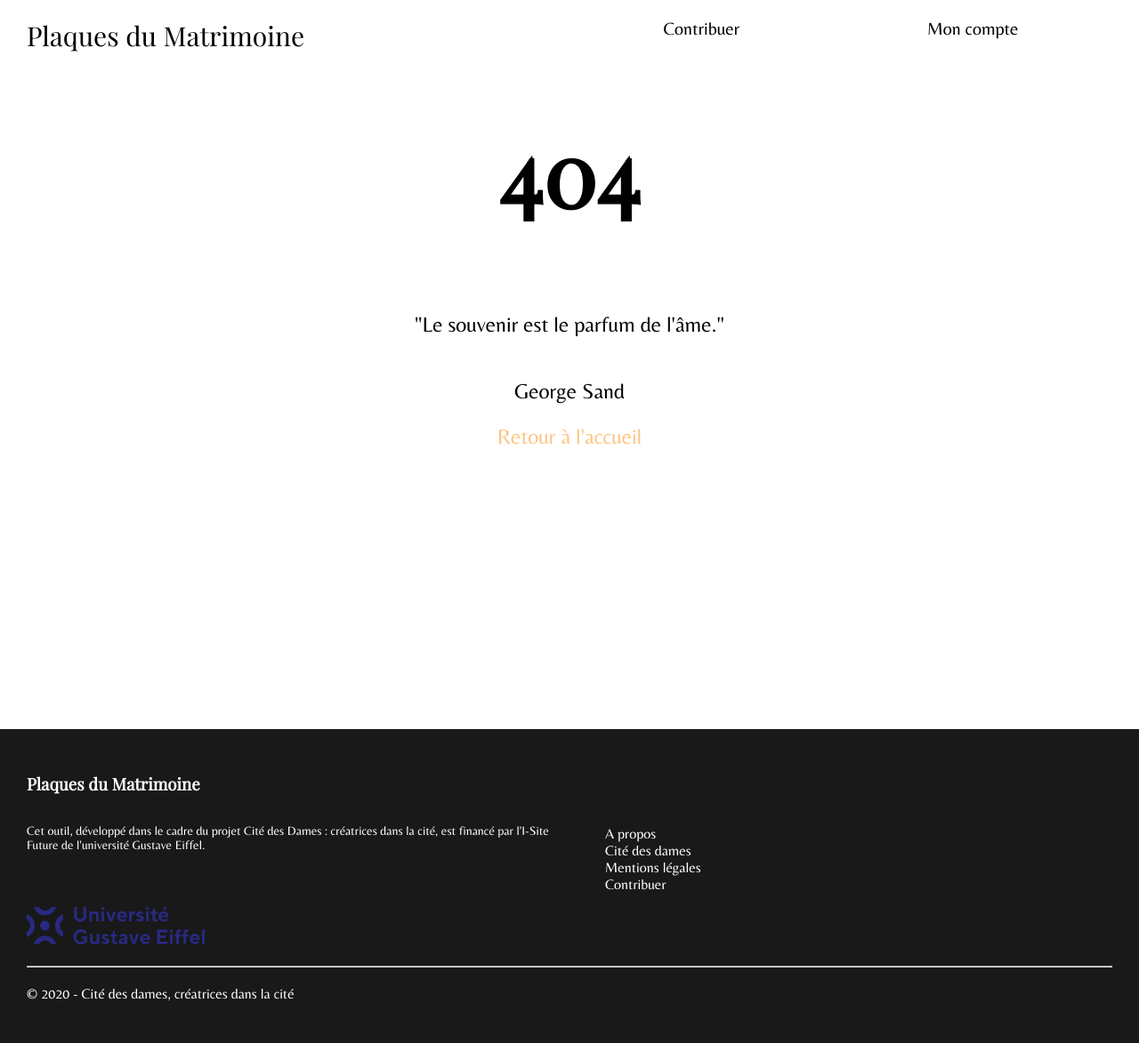
After one commit to PhilippeGambette/PlaquesDuMatrimoine, a PHP site: page /proto_front/404.php in a window 1280 px wide. The commit adds this page. Shown: the whole page at 89% size. Run offline with PHP 8.4, Linux system fonts and the light colour scheme; a stand-in replaces the project's code that opens the database connection.

Commit message:
Avancement front
- Les éléments de la navbar et le footer sont dans des fichiers PHP
- Amélioration du script de géolocalisation
- Page 404

```diff
--- /dev/null
+++ b/proto_front/404.php
@@ -0,0 +1,25 @@
+<!DOCTYPE html>
+<html lang="fr">
+<head>
+ <meta charset="UTF-8">
+ <meta name="viewport" content="width=device-width, initial-scale=1.0">
+ <title>404</title>
+ <link rel="stylesheet" href="css/style.css">
+</head>
+<body>
+ <?php require 'include/__navbar.php' ?>
+  <div class="container-404">
+   <div class="all-404">
+    <h1 class="number-404">404</h1>
+     <p class="quote-404">
+     "Le souvenir est le parfum de l'âme."
+     </p>
+     <p class="author-404">
+      George Sand
+     </p>
+     <a class="link-404" href="index.php">Retour à l'accueil</a>
+   </div>
+  </div>
+ <?php require 'include/__footer.php' ?>
+</body>
+</html>
--- a/proto_front/css/_config.scss
+++ b/proto_front/css/_config.scss
@@ -9,9 +9,10 @@ $font-size-text-link: 1rem;
 $nav-title-mobile: 1.25rem;
 $nav-elem-color: #FFFFFF;
 $background-footer: #191919;
+$link-color: #FFC482;
 
 @mixin height-container{
- height: calc(100vh - 64px);
+ height: calc(100vh - 40px);
 }
 
 @mixin padding-l-r {
--- a/proto_front/css/style.css
+++ b/proto_front/css/style.css
@@ -115,20 +115,22 @@ ul {
 }
 
 .container-main {
+  padding-left: 30px;
+  padding-right: 30px;
+  height: calc(100vh - 40px);
   display: -webkit-box;
   display: -ms-flexbox;
   display: flex;
   padding-bottom: 30px;
+  overflow: auto;
   width: 100%;
-  height: 85vh;
-  padding-left: 30px;
-  padding-right: 30px;
 }
 
 .container-apropos {
   padding-left: 30px;
   padding-right: 30px;
-  height: auto;
+  height: calc(100vh - 40px);
+  overflow: auto;
 }
 
 .container-apropos h1 {
@@ -136,12 +138,79 @@ ul {
   font-family: "Playfair";
 }
 
-.container-apropos p {
+.container-404 {
+  padding-left: 30px;
+  padding-right: 30px;
+  height: calc(100vh - 40px);
+  overflow: auto;
+}
+
+.container-404 a {
   font-family: "Belleza";
+}
+
+.all-404 {
+  display: -webkit-box;
+  display: -ms-flexbox;
+  display: flex;
+  -webkit-box-orient: vertical;
+  -webkit-box-direction: normal;
+      -ms-flex-direction: column;
+          flex-direction: column;
+  -webkit-box-pack: center;
+      -ms-flex-pack: center;
+          justify-content: center;
+  -webkit-box-align: center;
+      -ms-flex-align: center;
+          align-items: center;
+}
+
+.number-404 {
+  font-family: "Playfair";
+  font-size: 6.25rem;
+}
+
+.quote-404, .author-404 {
+  font-family: "Belleza";
+  font-size: 1.5rem;
+  display: -webkit-box;
+  display: -ms-flexbox;
+  display: flex;
+  text-align: center;
+  -webkit-box-pack: center;
+      -ms-flex-pack: center;
+          justify-content: center;
+}
+
+.link-404 {
+  color: #FFC482;
+  font-size: 1.5rem;
+}
+
+.link-404:visited {
+  color: #FFC482;
 }
 
 .bloc-text {
   max-height: 100%;
+}
+
+.bloc-text p {
+  font-family: "Belleza";
+  font-size: 1.25rem;
+}
+
+.bloc-text ul {
+  font-family: "Belleza";
+  font-size: 1.25rem;
+}
+
+.bloc-text a {
+  color: #FFC482;
+}
+
+.bloc-text a:visited {
+  color: #FFC482;
 }
 
 .container-left {
@@ -304,6 +373,9 @@ hr {
   .nav-menu img {
     display: none;
   }
+  .container-main {
+    height: auto;
+  }
   .container-left h1 {
     text-align: center;
     display: -webkit-box;
@@ -332,6 +404,9 @@ hr {
             align-items: center;
     width: 100%;
   }
+  .container-apropos {
+    height: auto;
+  }
   .call-scroll {
     display: none;
   }
--- a/proto_front/css/style.scss
+++ b/proto_front/css/style.scss
@@ -54,7 +54,6 @@ ul{
 
 .input-home{
   border-radius: 20px;
-  // width: 320px;
   width: 20rem;
   height: 2.5rem;
   border: solid 1px black;
@@ -74,28 +73,80 @@ ul{
 }
 
 .container-main {
+  @include padding-l-r;
+  @include height-container;
   display: flex;
   padding-bottom: 30px;
+  overflow: auto;
   width: 100%;
-  height: 85vh;
-  @include padding-l-r;
 }
 
 .container-apropos{
   @include padding-l-r;
-  height: auto;
+  @include height-container;
+  overflow: auto;
   h1{
     font-size: 3.125rem;
     font-family: $Playfair-family;
   }
+}
 
-  p{
+.container-404{
+  @include padding-l-r;
+  @include height-container;
+  overflow: auto;
+  a{
     font-family: $Belleza-family;
+  }
+}
+
+.all-404{
+  display: flex;
+  flex-direction: column;
+  justify-content: center;
+  align-items: center;
+}
+
+.number-404{
+  font-family: $Playfair-family;
+  font-size: 6.25rem;
+}
+
+.quote-404,.author-404{
+  font-family: $Belleza-family;
+  font-size: 1.5rem;
+  display: flex;
+  text-align: center;
+  justify-content: center;
+}
+
+.link-404{
+  color: $link-color;
+  font-size: 1.5rem;
+
+  &:visited{
+    color: $link-color;
   }
 }
 
 .bloc-text{
   max-height: 100%;
+    p{
+      font-family: $Belleza-family;
+      font-size: 1.25rem;
+    }
+    ul{
+      font-family: $Belleza-family;
+      font-size: 1.25rem;
+    }
+
+    a{
+      color: $link-color;
+
+      &:visited{
+        color: $link-color;
+      }
+    }
 }
 
 .container-left {
@@ -239,6 +290,10 @@ hr{
     }
   }
 
+  .container-main{
+    height: auto;
+  }
+
   .container-left{
     h1{
       text-align: center;
@@ -263,6 +318,10 @@ hr{
     }
   }
 
+  .container-apropos{
+    height: auto;
+  }
+
   .call-scroll{
     display: none;
   }
--- /dev/null
+++ b/proto_front/include/__footer.php
@@ -0,0 +1,24 @@
+<div class="footer-all">
+  <h3 class="titre-footer">Plaques du Matrimoine</h3>
+ <div class="footer">
+  <div class="footer-left">
+   <p>Cet outil, développé dans le cadre du projet Cité des Dames : créatrices dans la cité, est financé par l'I-Site Future de l'université Gustave Eiffel.</p>
+  </div>
+  <div class="footer-right">
+   <ul>
+    <li><a href="apropos.php">A propos</a></li>
+    <li><a href="https://citedesdames.hypotheses.org/">Cité des dames</a></li>
+    <li><a href="#">Mentions légales</a></li>
+    <li><a href="#">Contribuer</a></li>
+   </ul>
+  </div>
+ </div>
+ <a href="https://univ-eiffel.fr">
+  <img src="img/logo-eiffel.png" alt=""  width="200px">
+ </a>
+ <hr>
+ <p class="copyright">
+  © 2020 - Cité des dames, créatrices dans la cité
+ </p>
+
+</div>
--- /dev/null
+++ b/proto_front/include/__navbar.php
@@ -0,0 +1,9 @@
+<nav>
+  <div class="nav-name">
+   <a href="index.php">Plaques du Matrimoine</a>
+  </div>
+  <div class="nav-menu">
+   <a href="#">Contribuer</a>
+   <a href="#">Mon compte</a>
+  </div>
+ </nav>
```
Also changed, not shown: proto_front/apropos.php (renamed from proto_front/apropos.html, +2 -33 lines), proto_front/index.php (renamed from proto_front/index.html, +2 -40 lines), proto_front/js/script-home.js (+2 -5 lines), 1 other file.
